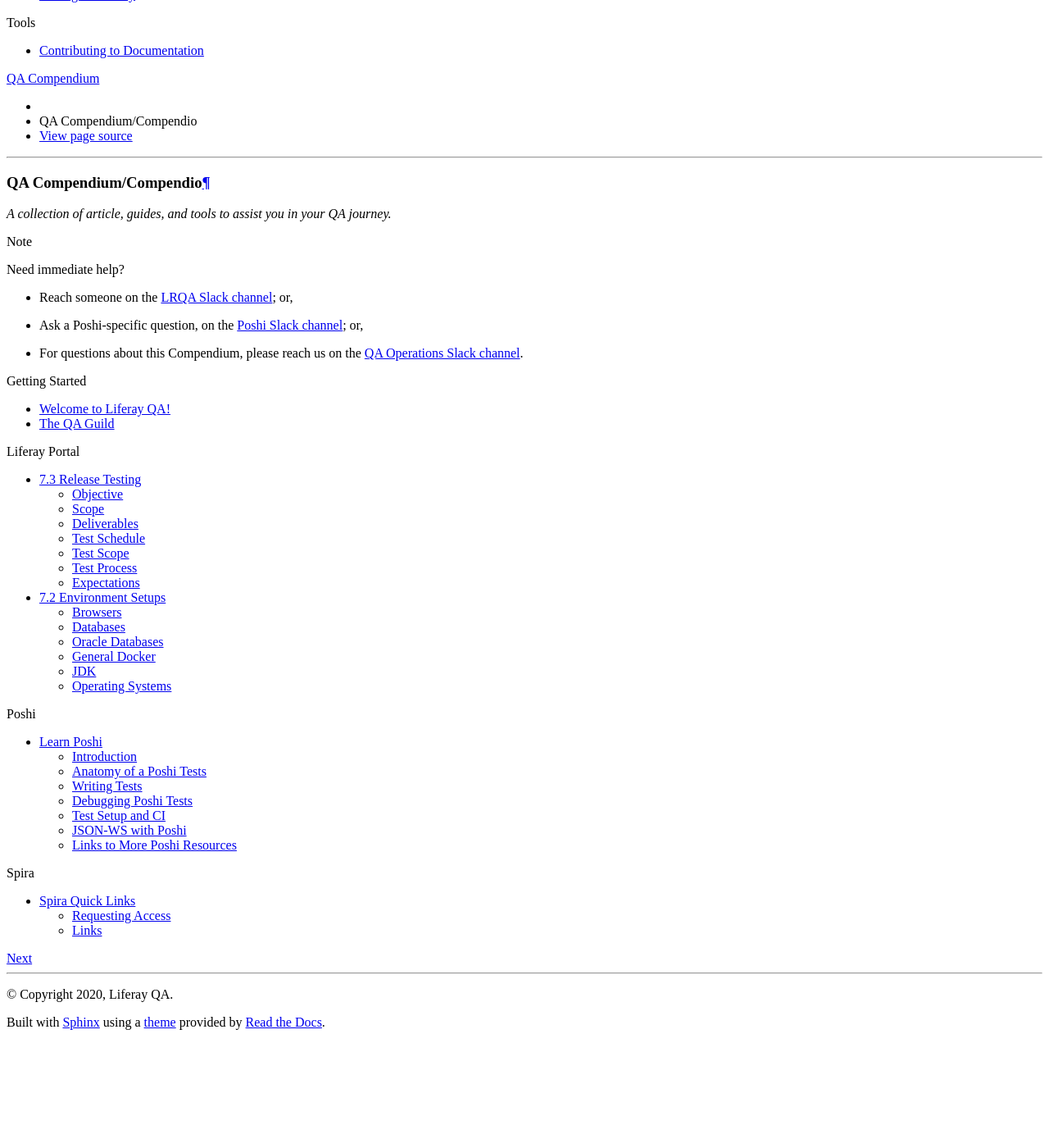
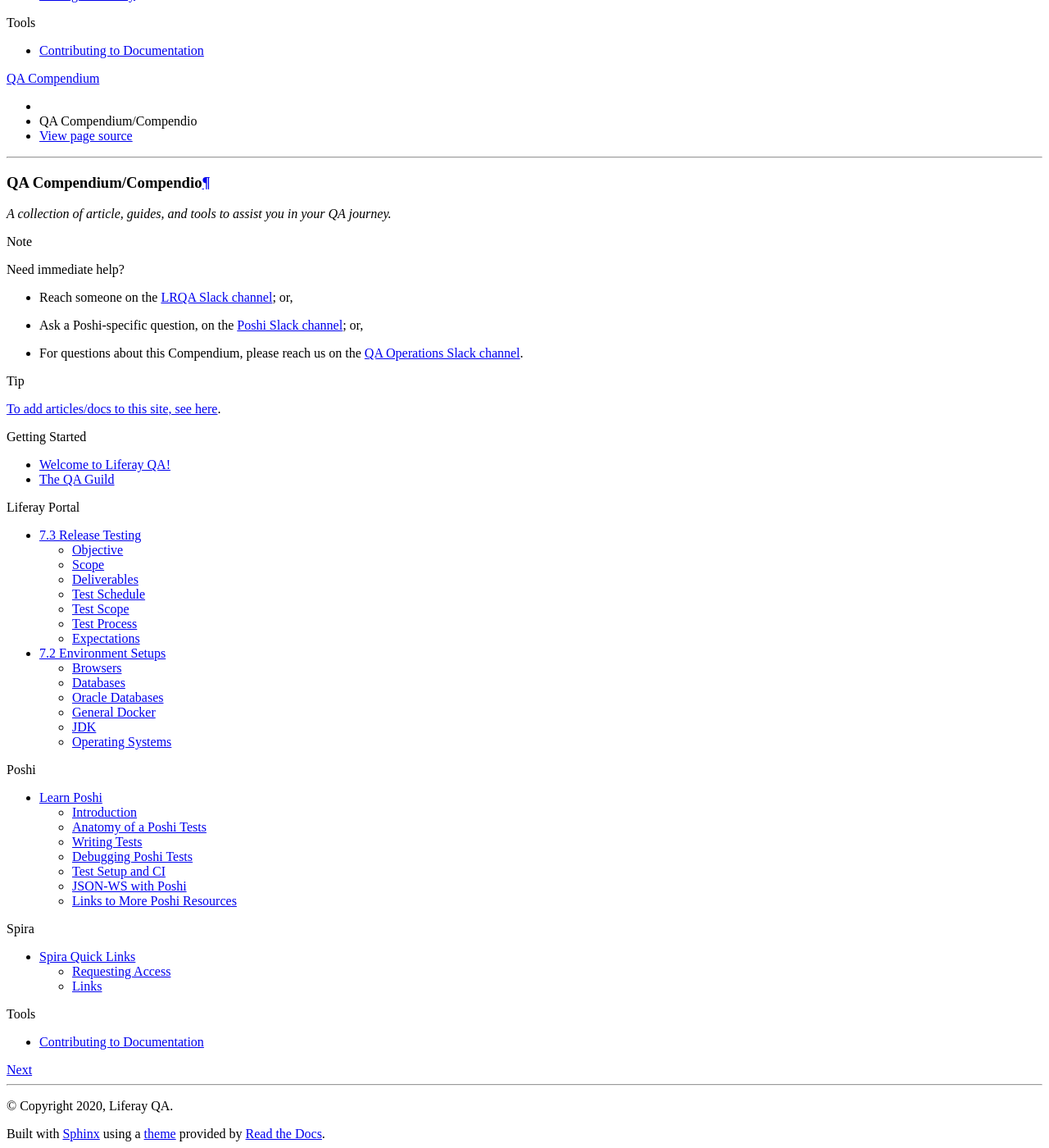
Before and after one commit to nikki-pru/qa-compendium, a Sphinx documentation site: the page built from docs/index.rst, in a window 1280 px wide and 1400 px high, scrolled down 968 px. Shown: the whole window at 82% size. Built offline with Sphinx 7.4.7 and the Read the Docs theme 2.0.0, drawn with Linux system fonts in a browser that asks for light colours; before the commit the page ends 2232 px from its top, so only the background shows below that.

Commit message:
LRQA-59275 Quick link for contributing article

```diff
--- a/docs/index.rst
+++ b/docs/index.rst
@@ -12,6 +12,8 @@
 
           * For questions about this Compendium, please reach us on the `QA Operations Slack channel`_.
 
+.. tip::
+  `To add articles/docs to this site, see here`_.
 
 .. Getting Started
 .. toctree::
@@ -133,3 +134,4 @@
 .. _LRQA Slack channel: https://liferay.slack.com/messages/CL84ZPHAT
 .. _Poshi Slack channel: https://liferay.slack.com/messages/CD7939WBE
 .. _QA Operations Slack channel: https://liferay.slack.com/archives/CMKTNKN9X
+.. _To add articles/docs to this site, see here: /tools/readthedocs.rst
```
Also changed, not shown: other parts of docs/index.rst (+1 -2 lines).
